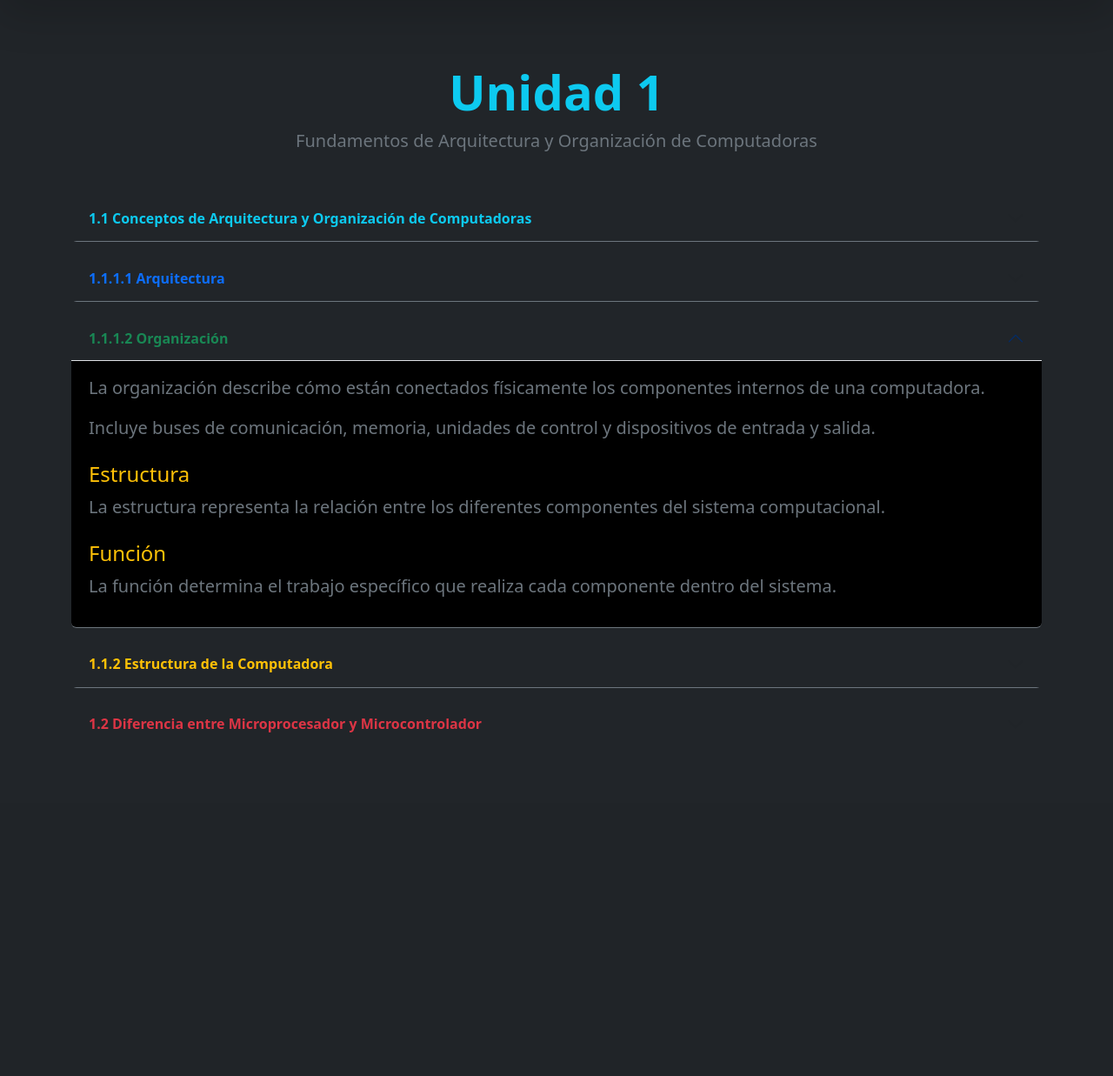
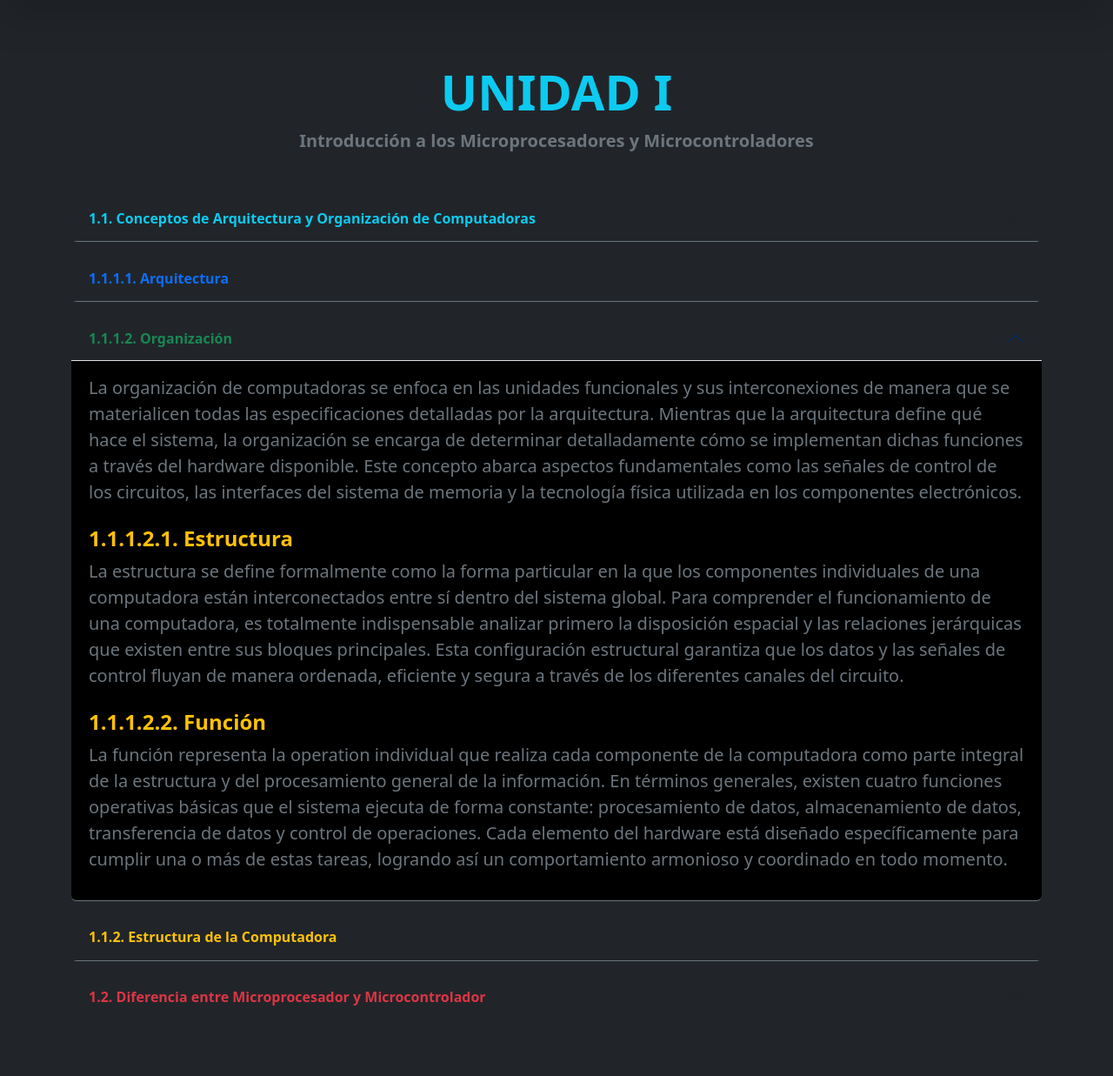
Before and after one commit to bryan556/EmuNic, a Django app: page /unidad1/ in a window 1280 px wide, after a click on "1.1.1.2. Organización". Shown: the part 57-1294 px from the top of the page at 87% size. Before the commit the page ends 899 px from the top, so only its background shows below. Run offline with Django 5.2, Linux system fonts and the light colour scheme.

```diff
--- a/EmuNic/core/templates/base.html
+++ b/EmuNic/core/templates/base.html
@@ -61,7 +61,7 @@
                 </li>
 
                 <li class="nav-item">
-                    <a class="nav-link" href="/rp204/">RP2040 Zero</a>
+                    <a class="nav-link" href="/rp2040/">RP2040 Zero</a>
                 </li>
             </ul>
 
--- a/EmuNic/core/templates/unidad1.html
+++ b/EmuNic/core/templates/unidad1.html
@@ -7,320 +7,151 @@
 <section class="py-5">
 
     <div class="text-center mb-5">
-
         <h1 class="display-4 fw-bold text-info">
-            Unidad 1
+            UNIDAD I
         </h1>
-
-        <p class="lead text-secondary">
-            Fundamentos de Arquitectura y Organización de Computadoras
+        <p class="lead text-secondary fw-semibold">
+            Introducción a los Microprocesadores y Microcontroladores
         </p>
-
     </div>
 
     <div class="accordion accordion-flush" id="accordionUnidad1">
 
-        <!-- 1.1 -->
         <div class="accordion-item bg-black text-light border-secondary mb-3 rounded">
-
             <h2 class="accordion-header">
-
                 <button class="accordion-button collapsed bg-dark text-info fw-bold"
                         type="button"
                         data-bs-toggle="collapse"
                         data-bs-target="#tema1">
-
-                    1.1 Conceptos de Arquitectura y Organización de Computadoras
-
+                    1.1. Conceptos de Arquitectura y Organización de Computadoras
                 </button>
-
             </h2>
-
-            <div id="tema1"
-                 class="accordion-collapse collapse"
-                 data-bs-parent="#accordionUnidad1">
-
+            <div id="tema1" class="accordion-collapse collapse" data-bs-parent="#accordionUnidad1">
                 <div class="accordion-body">
-
-                    <p class="fs-5 text-secondary">
-
-                        La arquitectura y organización de computadoras estudia
-                        el diseño interno de los sistemas computacionales y la
-                        manera en que sus componentes trabajan para procesar información.
-
+                    <p class="fs-5 text-secondary text-justify">
+                        La arquitectura y organización de computadoras es una rama de la informática que estudia la estructura interna de los sistemas computacionales y la manera en que cada componente trabaja para ejecutar instrucciones y procesar datos. Estos conceptos permiten comprender cómo funcionan dispositivos modernos como computadoras personales, servidores, teléfonos inteligentes y sistemas embebidos utilizados en electrónica. El estudio de esta área es fundamental para entender temas relacionados con microprocesadores, memoria, buses de comunicación y dispositivos electrónicos programables.
                     </p>
-
-                    <p class="fs-5 text-secondary">
-
-                        Estos conceptos permiten comprender cómo funcionan
-                        dispositivos modernos como computadoras, microcontroladores
-                        y sistemas electrónicos.
-
-                    </p>
-
-                    <img src="{% static 'img/unidad1/arquitectura_general.jpg' %}"
-                         class="img-fluid rounded shadow mt-4">
-
+                    <img src="{% static 'img/unidad1/arquitectura.png' %}" class="img-fluid rounded shadow mt-4 d-block mx-auto">
                 </div>
-
             </div>
-
         </div>
 
-        <!-- ARQUITECTURA -->
         <div class="accordion-item bg-black text-light border-secondary mb-3 rounded">
-
             <h2 class="accordion-header">
-
                 <button class="accordion-button collapsed bg-dark text-primary fw-bold"
                         type="button"
                         data-bs-toggle="collapse"
                         data-bs-target="#tema2">
-
-                    1.1.1.1 Arquitectura
-
+                    1.1.1.1. Arquitectura
                 </button>
-
             </h2>
-
-            <div id="tema2"
-                 class="accordion-collapse collapse"
-                 data-bs-parent="#accordionUnidad1">
-
+            <div id="tema2" class="accordion-collapse collapse" data-bs-parent="#accordionUnidad1">
                 <div class="accordion-body">
-
-                    <p class="fs-5 text-secondary">
-
-                        La arquitectura define las características visibles para el usuario,
-                        incluyendo instrucciones, registros y memoria.
-
+                    <p class="fs-5 text-secondary text-justify">
+                        La arquitectura de computadoras se refiere a los atributos de un sistema que son visibles para un programador, teniendo un impacto directo en la ejecución lógica de un programa. Estos atributos incluyen el conjunto de instrucciones, el número de bits utilizados para representar los datos, los mecanismos de direccionamiento de memoria y las técnicas de entrada y salida. Esencialmente, la arquitectura establece el diseño conceptual y la estructura operativa fundamental del sistema, definiendo la interfaz exacta entre el hardware físico y el software de bajo nivel.
                     </p>
-
-                    <p class="fs-5 text-secondary">
-
-                        También establece cómo el software interactúa con el hardware
-                        y cómo se ejecutan los programas dentro del sistema computacional.
-
-                    </p>
-
-                    <p class="fs-5 text-secondary">
-
-                        Un ejemplo de arquitectura ampliamente conocida es la
-                        arquitectura Von Neumann.
-
-                    </p>
+                    <img src="{% static 'img/unidad1/arq_pc.png' %}" class="img-fluid rounded shadow mt-4 d-block mx-auto">
 
                 </div>
-
             </div>
-
         </div>
 
-        <!-- ORGANIZACION -->
         <div class="accordion-item bg-black text-light border-secondary mb-3 rounded">
-
             <h2 class="accordion-header">
-
                 <button class="accordion-button collapsed bg-dark text-success fw-bold"
                         type="button"
                         data-bs-toggle="collapse"
                         data-bs-target="#tema3">
-
-                    1.1.1.2 Organización
-
+                    1.1.1.2. Organización
                 </button>
-
             </h2>
-
-            <div id="tema3"
-                 class="accordion-collapse collapse"
-                 data-bs-parent="#accordionUnidad1">
-
+            <div id="tema3" class="accordion-collapse collapse" data-bs-parent="#accordionUnidad1">
                 <div class="accordion-body">
-
-                    <p class="fs-5 text-secondary">
-
-                        La organización describe cómo están conectados
-                        físicamente los componentes internos de una computadora.
-
+                    <p class="fs-5 text-secondary text-justify">
+                        La organización de computadoras se enfoca en las unidades funcionales y sus interconexiones de manera que se materialicen todas las especificaciones detalladas por la arquitectura. Mientras que la arquitectura define qué hace el sistema, la organización se encarga de determinar detalladamente cómo se implementan dichas funciones a través del hardware disponible. Este concepto abarca aspectos fundamentales como las señales de control de los circuitos, las interfaces del sistema de memoria y la tecnología física utilizada en los componentes electrónicos.
                     </p>
 
-                    <p class="fs-5 text-secondary">
-
-                        Incluye buses de comunicación, memoria, unidades de control
-                        y dispositivos de entrada y salida.
-
+                    <h4 class="text-warning mt-4 fw-bold">1.1.1.2.1. Estructura</h4>
+                    <p class="fs-5 text-secondary text-justify">
+                        La estructura se define formalmente como la forma particular en la que los componentes individuales de una computadora están interconectados entre sí dentro del sistema global. Para comprender el funcionamiento de una computadora, es totalmente indispensable analizar primero la disposición espacial y las relaciones jerárquicas que existen entre sus bloques principales. Esta configuración estructural garantiza que los datos y las señales de control fluyan de manera ordenada, eficiente y segura a través de los diferentes canales del circuito.
                     </p>
 
-                    <h4 class="text-warning mt-4">
-                        Estructura
-                    </h4>
-
-                    <p class="fs-5 text-secondary">
-
-                        La estructura representa la relación entre los diferentes
-                        componentes del sistema computacional.
-
+                    <h4 class="text-warning mt-4 fw-bold">1.1.1.2.2. Función</h4>
+                    <p class="fs-5 text-secondary text-justify">
+                        La función representa la operation individual que realiza cada componente de la computadora como parte integral de la estructura y del procesamiento general de la información. En términos generales, existen cuatro funciones operativas básicas que el sistema ejecuta de forma constante: procesamiento de datos, almacenamiento de datos, transferencia de datos y control de operaciones. Cada elemento del hardware está diseñado específicamente para cumplir una o más de estas tareas, logrando así un comportamiento armonioso y coordinado en todo momento.
                     </p>
-
-                    <h4 class="text-warning mt-4">
-                        Función
-                    </h4>
-
-                    <p class="fs-5 text-secondary">
-
-                        La función determina el trabajo específico que realiza
-                        cada componente dentro del sistema.
-
-                    </p>
-
                 </div>
-
             </div>
-
         </div>
 
-        <!-- ESTRUCTURA -->
         <div class="accordion-item bg-black text-light border-secondary mb-3 rounded">
-
             <h2 class="accordion-header">
-
                 <button class="accordion-button collapsed bg-dark text-warning fw-bold"
                         type="button"
                         data-bs-toggle="collapse"
                         data-bs-target="#tema4">
-
-                    1.1.2 Estructura de la Computadora
-
+                    1.1.2. Estructura de la Computadora
                 </button>
-
             </h2>
-
-            <div id="tema4"
-                 class="accordion-collapse collapse"
-                 data-bs-parent="#accordionUnidad1">
-
+            <div id="tema4" class="accordion-collapse collapse" data-bs-parent="#accordionUnidad1">
                 <div class="accordion-body">
-
-                    <p class="fs-5 text-secondary">
-
-                        La computadora está formada por distintos módulos
-                        capaces de procesar, almacenar y transferir información.
-
+                    <p class="fs-5 text-secondary text-justify">
+                        La computadora está formada por distintos módulos autónomos capaces de procesar, almacenar y transferir información digital bajo criterios preestablecidos. El análisis modular de la estructura informática permite aislar fallas físicas y optimizar los buses lógicos que enlazan las respuestas lógicas del sistema operativo de manera coordinada.
                     </p>
 
-                    <img src="{% static 'img/unidad1/estructura_pc.jpg' %}"
-                         class="img-fluid rounded shadow my-4">
+                    <img src="{% static 'img/unidad1/estructura.jpg' %}" class="img-fluid rounded shadow my-4 d-block mx-auto">
 
-                    <h4 class="text-info">
-                        Procesamiento
-                    </h4>
-
-                    <p class="fs-5 text-secondary">
-
-                        El procesamiento es realizado por la CPU,
-                        encargada de ejecutar instrucciones.
-
+                    <h4 class="text-info fw-bold">1.1.2.1. Procesamiento</h4>
+                    <p class="fs-5 text-secondary text-justify">
+                        El procesamiento de datos es la tarea ejecutada principalmente por la Unidad Central de Procesamiento, la cual se encarga de manipular la información según las instrucciones del software. Este bloque fundamental se compone de la Unidad Aritmético Lógica, encargada de realizar cálculos matemáticos y comparaciones lógicas, y de la Unidad de Control que dirige las operaciones. Adicionalmente, cuenta con registros de alta velocidad que almacenan temporalmente los datos más críticos y los resultados inmediatos que el sistema requiere para continuar operando continuamente.
                     </p>
 
-                    <h4 class="text-success mt-4">
-                        Sistema de Memoria
-                    </h4>
-
-                    <p class="fs-5 text-secondary">
-
-                        La memoria almacena datos temporales y permanentes
-                        necesarios para el funcionamiento del sistema.
-
+                    <h4 class="text-success mt-4 fw-bold">1.1.2.2. Sistema de Memoria</h4>
+                    <p class="fs-5 text-secondary text-justify">
+                        El sistema de memoria es el encargado de almacenar de forma digital tanto las instrucciones que ejecuta la computadora como los datos que están siendo procesados activamente. Este sistema se organiza comúnmente de forma jerárquica para balancear de manera óptima la velocidad de acceso, la capacidad de almacenamiento y los costos económicos de fabricación. Desde la memoria caché de alta velocidad hasta la memoria principal y los dispositivos de almacenamiento secundario, cada nivel cumple un rol vital en la estabilidad operativa de la máquina.
                     </p>
 
-                    <h4 class="text-primary mt-4">
-                        Sistema de Entrada y Salida
-                    </h4>
-
-                    <p class="fs-5 text-secondary">
-
-                        Los dispositivos de entrada y salida permiten la interacción
-                        entre el usuario y la computadora.
-
+                    <h4 class="text-primary mt-4 fw-bold">1.1.2.3. Sistema de Entrada – Salida</h4>
+                    <p class="fs-5 text-secondary text-justify">
+                        El sistema de entrada y salida constituye el puente de comunicación indispensable entre los componentes internos de la computadora y el entorno externo o los usuarios humanos. A través de este sistema, los datos del mundo real se convierten en señales digitales comprensibles para el procesador, y los resultados del procesamiento se traducen nuevamente en formatos útiles. Los módulos de entrada y salida gestionan los protocolos de comunicación y el flujo de datos proveniente de periféricos como teclados, monitores, discos externos y redes.
                     </p>
-
                 </div>
-
             </div>
-
         </div>
 
-        <!-- MICROCONTROLADOR -->
         <div class="accordion-item bg-black text-light border-secondary mb-3 rounded">
-
             <h2 class="accordion-header">
-
                 <button class="accordion-button collapsed bg-dark text-danger fw-bold"
                         type="button"
                         data-bs-toggle="collapse"
                         data-bs-target="#tema5">
-
-                    1.2 Diferencia entre Microprocesador y Microcontrolador
-
+                    1.2. Diferencia entre Microprocesador y Microcontrolador
                 </button>
-
             </h2>
-
-            <div id="tema5"
-                 class="accordion-collapse collapse"
-                 data-bs-parent="#accordionUnidad1">
-
+            <div id="tema5" class="accordion-collapse collapse" data-bs-parent="#accordionUnidad1">
                 <div class="accordion-body">
-
-                    <p class="fs-5 text-secondary">
-
-                        El microprocesador y el microcontrolador son dispositivos
-                        fundamentales en electrónica y computación.
-
+                    <p class="fs-5 text-secondary text-justify">
+                        El microprocesador y el microcontrolador son dispositivos semiconductores fundamentales en las bases de la ingeniería electrónica, la robótica contemporánea y las tecnologías de computación avanzadas. Ambos elementos basan su arquitectura física básica en compuertas lógicas integradas a gran escala dentro de láminas microscópicas de silicio puro de grado industrial.
                     </p>
 
-                    <img src="{% static 'img/unidad1/microprocesador_microcontrolador.jpg' %}"
-                         class="img-fluid rounded shadow my-4">
+                    <img src="{% static 'img/unidad1/micro.png' %}" class="img-fluid rounded shadow my-4 d-block mx-auto">
 
-                    <h4 class="text-info">
-                        Microprocesador
-                    </h4>
-
-                    <p class="fs-5 text-secondary">
-
-                        Necesita componentes externos como memoria RAM,
-                        almacenamiento y periféricos.
-
+                    <h4 class="text-info fw-bold">1.2.1. Definición de Microprocesador</h4>
+                    <p class="fs-5 text-secondary text-justify">
+                        Un microprocesador es un circuito integrado de alta complejidad que agrupa exclusivamente las funciones de una Unidad Central de Procesamiento en un solo chip de silicio. Este componente requiere de la adición externa de módulos de memoria de acceso aleatorio, memoria de lectura, puertos de entrada y salida, y otros periféricos para operar adecuadamente. Debido a esta naturaleza modular, el microprocesador está diseñado para aplicaciones de propósito general donde se necesita una potencia de cálculo sumamente elevada, flexibilidad de configuración y velocidad.
                     </p>
 
-                    <h4 class="text-success mt-4">
-                        Microcontrolador
-                    </h4>
-
-                    <p class="fs-5 text-secondary">
-
-                        Integra CPU, memoria y periféricos en un solo chip,
-                        siendo ideal para sistemas embebidos.
-
+                    <h4 class="text-success mt-4 fw-bold">1.2.2. Definición de Microcontrolador</h4>
+                    <p class="fs-5 text-secondary text-justify">
+                        Un microcontrolador es un sistema computacional completo contenido en un único chip de silicio, diseñado específicamente para realizar tareas de control automatizadas en sistemas embebidos. A diferencia del microprocesador, este circuito integra internamente la CPU junto con bloques de memoria RAM, memoria ROM, temporizadores y puertos de entrada y salida digitales o analógicos. Esta configuración integrada reduce drásticamente el espacio físico necesario en el diseño del hardware, optimiza el consumo energético general y disminuye significativamente los costos de producción.
                     </p>
 
-                    <h4 class="text-warning mt-4">
-                        Diferencia Principal
-                    </h4>
-
-                    <p class="fs-5 text-secondary">
-
-                        El microprocesador está orientado a sistemas complejos,
-                        mientras que el microcontrolador se utiliza en dispositivos
-                        electrónicos específicos como Arduino y robots.
-
+                    <h4 class="text-warning mt-4 fw-bold">1.2.3. Diferencia entre el Microprocesador y Microcontrolador</h4>
+                    <p class="fs-5 text-secondary text-justify">
+                        La diferencia fundamental entre ambos radica principalmente en su arquitectura de integración, el propósito de su diseño industrial y el costo de su implementación en proyectos reales. El microprocesador busca maximizar la velocidad de cómputo delegando el almacenamiento y la conectividad a chips externos, lo que lo hace ideal para computadoras y servidores potentes. Por su parte, el microcontrolador prioriza la autosuficiencia, el bajo consumo de corriente y la economía, integrando todo en un único circuito para controlar electrodomésticos, vehículos y herramientas electrónicas.
                     </p>
-
                 </div>
-
             </div>
-
         </div>
 
     </div>
```
Also changed, not shown: EmuNic/core/templates/unidad2.html (+139 -0 lines), EmuNic/core/templates/unidad3.html (+182 -0 lines), EmuNic/static/img/unidad1/arq_pc.png (added), EmuNic/static/img/unidad1/arquitectura.png (added), EmuNic/static/img/unidad1/estructura.jpg (added), EmuNic/static/img/unidad1/micro.png (added), EmuNic/static/img/unidad2/microP.jpg (added), EmuNic/static/img/unidad2/procesador.png (added), EmuNic/static/img/unidad2/von.jpg (added), EmuNic/static/img/unidad3/ejemplo.jpg (added), EmuNic/static/img/unidad3/ix86.jpg (added), 3 other files.
